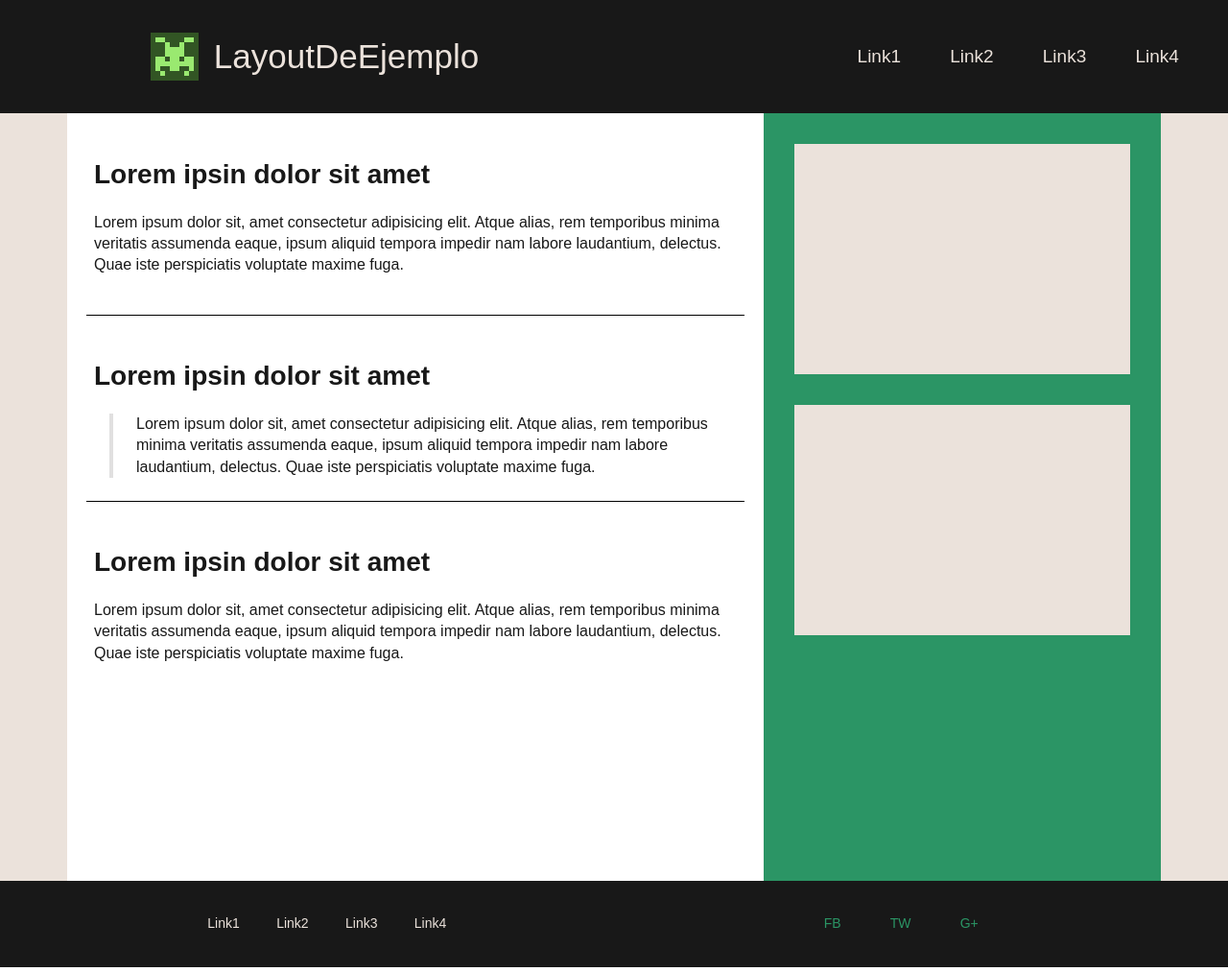
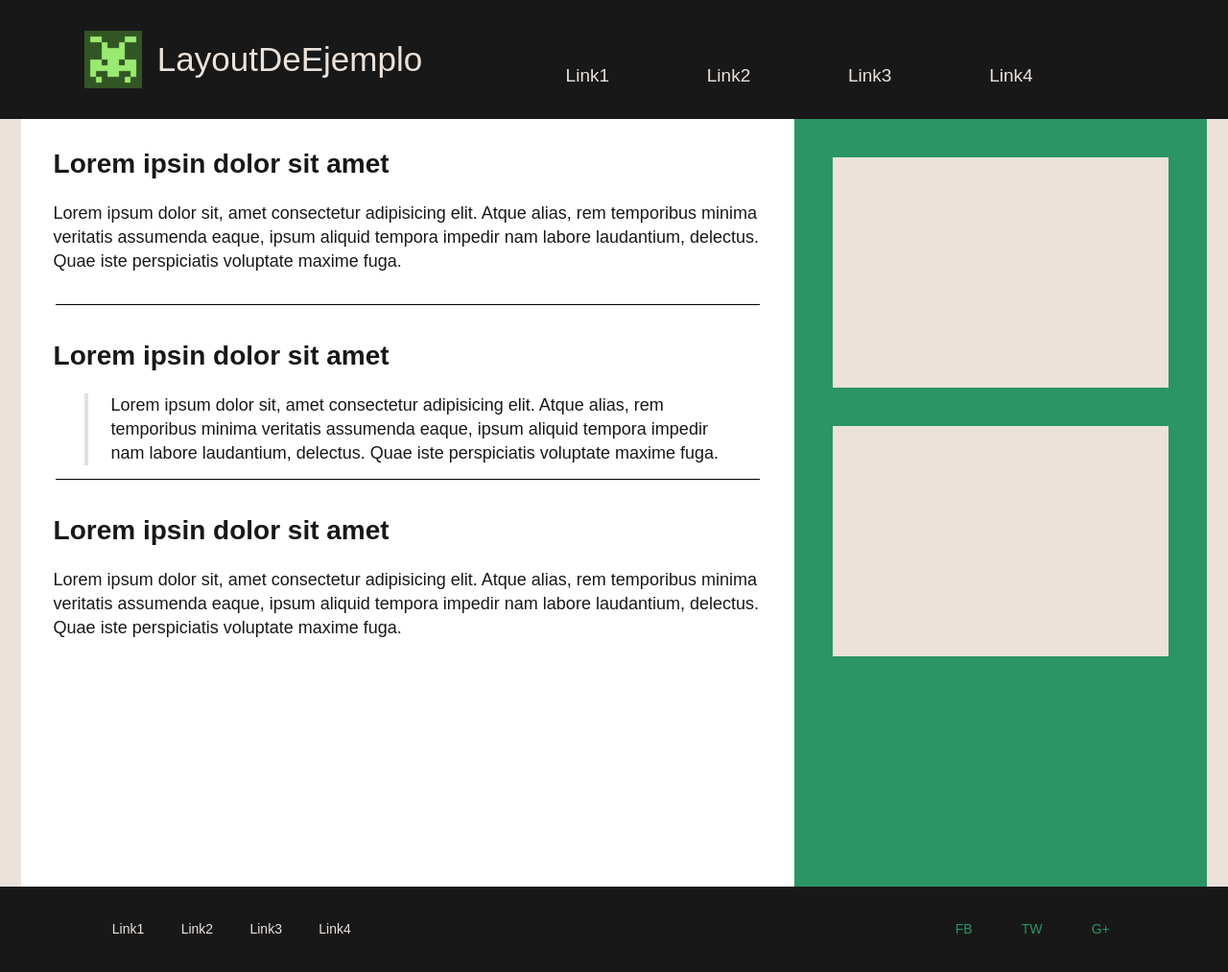
Before and after one commit to VirginiaMajuelos/create, a website: page index.html in a window 1280 px wide. Shown: the whole page at 96% size. Drawn offline with Linux system fonts and the light colour scheme.

Commit message:
details accesibility y custom styles

```diff
--- a/index.html
+++ b/index.html
@@ -6,6 +6,7 @@
     <meta name="viewport" content="width=device-width, initial-scale=1.0" />
     <link rel="shortcut icon" href="./assets/logo.png" />
     <title>Create Prueba Técnica</title>
+    <meta name="Prueba técnica Create" />
     <!--links-->
     <link rel="stylesheet" href="./css/style.css" />
     <link
@@ -18,7 +19,13 @@
     <header class="header">
       <nav class="header__nav">
         <div class="header__brand">
-          <img alt="Logo Create" src="assets/logo.png" class="logo" />
+          <img
+            alt="Logo Create"
+            src="assets/logo.png"
+            class="logo"
+            width="60"
+            height="60"
+          />
           <h1 class="">LayoutDeEjemplo</h1>
         </div>
         <div class="header__links">
@@ -77,19 +84,23 @@
 
     <!--Footer-->
     <footer class="footer">
+      <div class="footer__links">
+        <div>
           <ul class="ui-list ui-list--horizontal">
-        <div class="footer__links">
             <li><a href="#" class="link__footer">Link1</a></li>
             <li><a href="#" class="link__footer">Link2</a></li>
             <li><a href="#" class="link__footer">Link3</a></li>
             <li><a href="#" class="link__footer">Link4</a></li>
+          </ul>
         </div>
-        <div class="footer__links">
+        <div>
+          <ul class="ui-list ui-list--horizontal">
             <li><a href="#" class="link__footer--rrss">FB</a></li>
             <li><a href="#" class="link__footer--rrss">TW</a></li>
             <li><a href="#" class="link__footer--rrss">G+</a></li>
+          </ul>
         </div>
-      </ul>
+      </div>
     </footer>
   </body>
 </html>
--- a/sass/atoms/_divisor.scss
+++ b/sass/atoms/_divisor.scss
@@ -2,5 +2,5 @@
   height: 1px;
   background-color: black;
   border: none;
-  margin: 1rem 0;
+  margin: 0.5rem;
 }
--- a/sass/elements/_links.scss
+++ b/sass/elements/_links.scss
@@ -20,9 +20,10 @@
   }
 
   @media (min-width: 64em) {
-    padding: variables.$spacing-s variables.$spacing-m;
+    padding: variables.$spacing-s 3.6rem;
     background-color: variables.$background-dark-color;
     color: variables.$primary-color;
+    justify-content: center;
   }
 
   &:hover {
--- a/sass/molecules/_card.scss
+++ b/sass/molecules/_card.scss
@@ -1,7 +1,7 @@
 @use "../settings/variables";
 
 .card {
-  padding: 0.5rem;
+  padding: 0.35rem;
 
   &__title {
     font-weight: 700;
@@ -16,7 +16,7 @@
 
     &--lineVertical {
       @extend .card__content;
-      margin: 0 1rem;
+      margin: 0 2rem;
       border-left: 4px solid variables.$background-gray-color;
       padding-left: 1.5rem;
     }
--- a/sass/objects/_ui-list.scss
+++ b/sass/objects/_ui-list.scss
@@ -10,10 +10,11 @@
     display: flex;
     flex-wrap: wrap;
     align-items: center;
-    justify-content: space-around;
+    justify-content: center;
     padding: variables.$spacing-s variables.$spacing-m;
     @media (min-width: 64em) {
       flex-wrap: nowrap;
+      justify-content: space-around;
     }
   }
 }
--- a/sass/organisms/_footer.scss
+++ b/sass/organisms/_footer.scss
@@ -3,15 +3,15 @@
 
 .footer {
   background-color: variables.$background-dark-color;
-  padding: variables.$spacing-s;
-
+  @media (min-width: 64em) {
+    padding: variables.$spacing-s;
+  }
   &__links {
-    @include mixins.justify;
-    width: 100%;
-    margin-bottom: 20px;
     @media (min-width: 64em) {
+      display: flex;
       flex-direction: row;
-      margin-bottom: 0;
+      justify-content: space-between;
+      margin: 0 3.5rem;
     }
 
     a:hover {
--- a/sass/organisms/_header.scss
+++ b/sass/organisms/_header.scss
@@ -11,14 +11,16 @@
 
   &__nav {
     @include mixins.justify;
-    justify-content: space-between;
+    @media (min-width: 64em) {
+      justify-content: space-between;
+    }
   }
 
   &__brand {
     @include mixins.justify;
     padding: variables.$spacing-s;
     @media (min-width: 64em) {
-      width: 50%;
+      width: 40%;
     }
   }
 
@@ -32,7 +34,8 @@
 
     @media (min-width: 64em) {
       position: static;
-      width: auto;
+      width: 50%;
+      margin-right: variables.$spacing-xl;
       background: none;
     }
   }
--- a/sass/organisms/_main.scss
+++ b/sass/organisms/_main.scss
@@ -16,9 +16,9 @@
   }
 
   &__main {
-    padding: 0;
+    padding: 0.2rem;
     @media (min-width: 64em) {
-      padding: 1rem 1.25rem;
+      padding: 0.15rem 1.75rem;
     }
   }
   &__aside {
@@ -32,7 +32,7 @@
         background-color: variables.$background-cream-color;
         height: 240px;
         width: 350px;
-        margin: 2rem 2rem 0 2rem;
+        margin: 2.5rem 2.5rem 0 2.5rem;
       }
     }
   }
--- a/sass/settings/_layout.scss
+++ b/sass/settings/_layout.scss
@@ -1,7 +1,8 @@
-$max-width: 71.25rem;
+$max-width: 77.25rem;
 
 // Spacing
 $spacing-xs: 0.75rem;
 $spacing-s: 1rem;
 $spacing-m: 1.6rem;
 $spacing-l: 3.25rem;
+$spacing-xl: 4.75rem;
--- a/sass/settings/_typography.scss
+++ b/sass/settings/_typography.scss
@@ -6,7 +6,7 @@ $fs-base: 16;
 $_fs-9: 9 / $fs-base + rem;
 $_fs-12: 12 / $fs-base + rem;
 $_fs-14: 14 / $fs-base + rem;
-$_fs-16: 16 / $fs-base + rem;
+$_fs-18: 18 / $fs-base + rem;
 $_fs-19: 19 / $fs-base + rem;
 $_fs-21: 21 / $fs-base + rem;
 $_fs-25: 25 / $fs-base + rem;
@@ -17,11 +17,11 @@ $_fs-35: 35 / $fs-base + rem;
 $fs-footer: $_fs-12;
 $fs-menu: $_fs-19;
 $fs-text-s: $_fs-14;
-$fs-text-m: $_fs-16;
+$fs-text-m: $_fs-18;
 $fs-title-s: $_fs-21;
 $fs-title-m: $_fs-28;
 $fs-title-l: $_fs-35;
 
 @media (min-width: 64em) {
-  $fs-text-s: $_fs-16;
+  $fs-text-s: $_fs-18;
 }
```
Also changed, not shown: css/style.css, 2 other files. Lines whose indentation alone changed are shown as unchanged.
